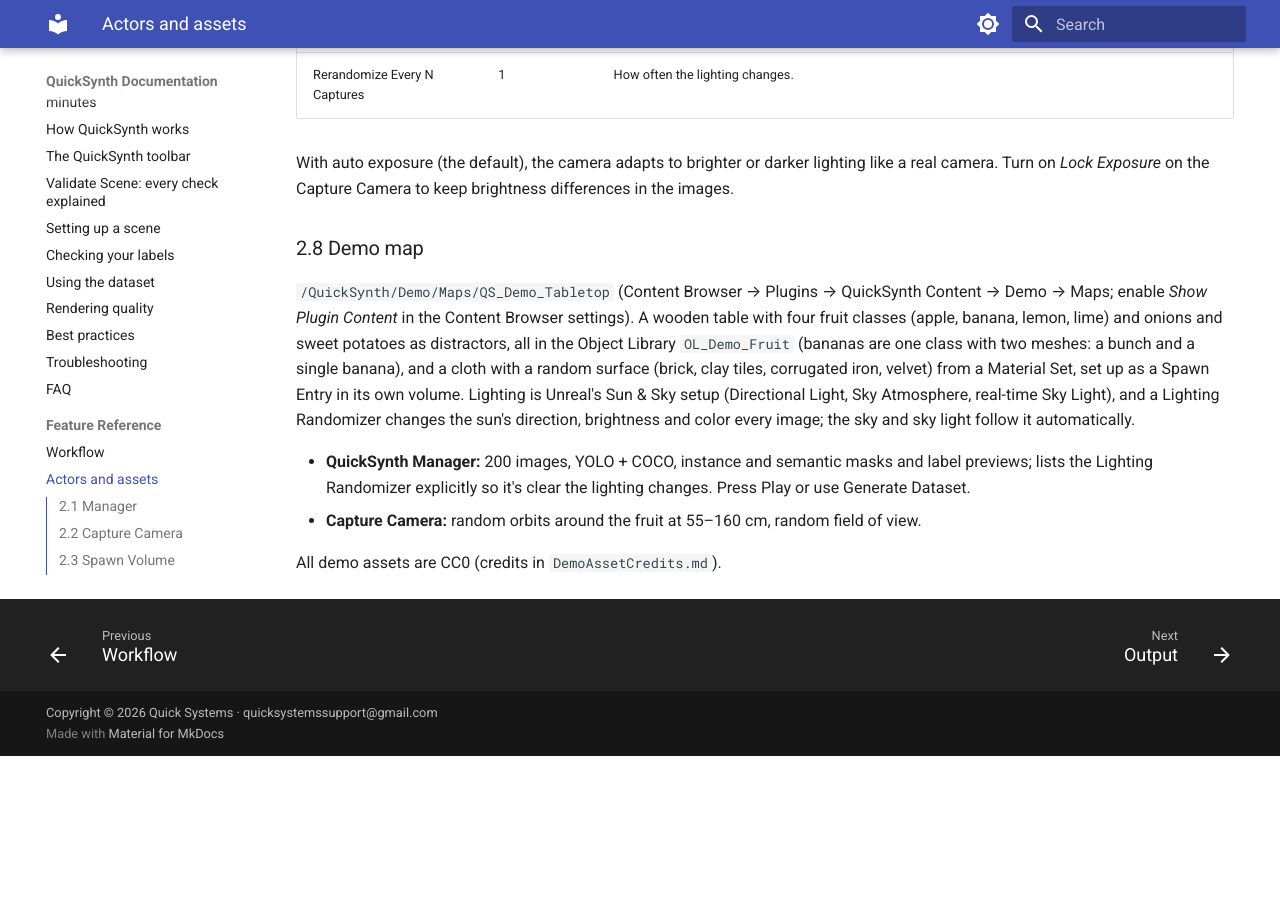
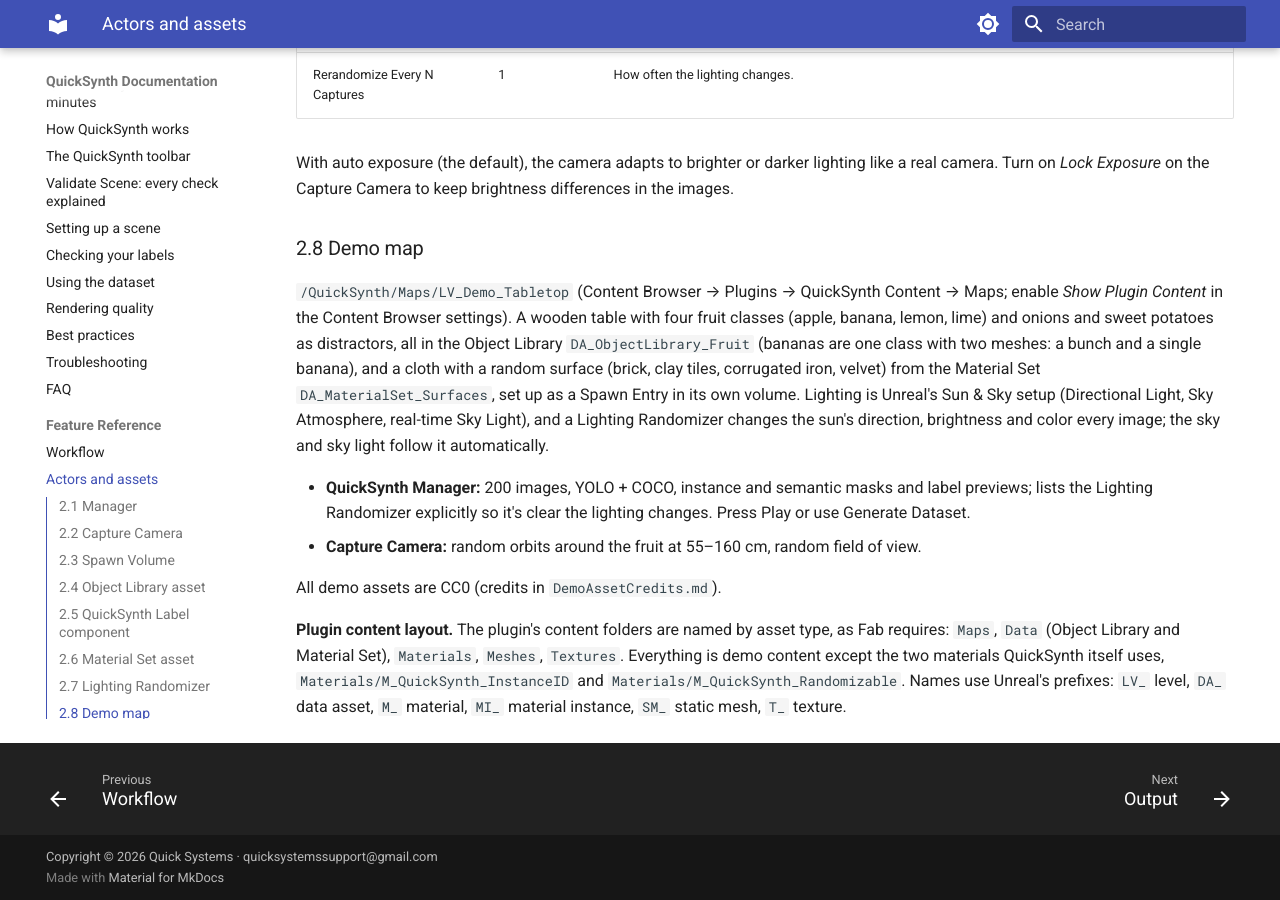
Before and after one commit to QuickSystemsTeam/QuickSynth, an MkDocs documentation site: the page built from docs/reference/actors-and-assets.md, in a window 1280 px wide and 900 px high, scrolled down 8344 px. Built offline with MkDocs 1.6.1 and Material for MkDocs 9.7.7, drawn with Linux system fonts in a browser that asks for light colours; before the commit the page ends 9100 px from its top, so only the background shows below that.

Commit message:
Demo map renamed to LV_Demo_Tabletop; content layout by asset type

```diff
--- a/docs/reference/actors-and-assets.md
+++ b/docs/reference/actors-and-assets.md
@@ -219,11 +219,11 @@ With auto exposure (the default), the camera adapts to brighter or darker lighti
 
 ### 2.8 Demo map
 
-`/QuickSynth/Demo/Maps/QS_Demo_Tabletop` (Content Browser → Plugins → QuickSynth Content → Demo → Maps; enable
+`/QuickSynth/Maps/LV_Demo_Tabletop` (Content Browser → Plugins → QuickSynth Content → Maps; enable
 *Show Plugin Content* in the Content Browser settings). A wooden table with four fruit classes (apple, banana,
-lemon, lime) and onions and sweet potatoes as distractors, all in the Object Library `OL_Demo_Fruit` (bananas
+lemon, lime) and onions and sweet potatoes as distractors, all in the Object Library `DA_ObjectLibrary_Fruit` (bananas
 are one class with two meshes: a bunch and a single banana), and a cloth with a random surface (brick, clay tiles,
-corrugated iron, velvet) from a Material Set, set up as a Spawn Entry in its own volume. Lighting is Unreal's Sun & Sky setup (Directional Light, Sky
+corrugated iron, velvet) from the Material Set `DA_MaterialSet_Surfaces`, set up as a Spawn Entry in its own volume. Lighting is Unreal's Sun & Sky setup (Directional Light, Sky
 Atmosphere, real-time Sky Light), and a Lighting Randomizer changes the sun's direction, brightness and color every
 image; the sky and sky light follow it automatically.
 
@@ -233,3 +233,9 @@ image; the sky and sky light follow it automatically.
 - **Capture Camera:** random orbits around the fruit at 55–160 cm, random field of view.
 
 All demo assets are CC0 (credits in `DemoAssetCredits.md`).
+
+**Plugin content layout.** The plugin's content folders are named by asset type, as Fab requires: `Maps`, `Data`
+(Object Library and Material Set), `Materials`, `Meshes`, `Textures`. Everything is demo content except the two
+materials QuickSynth itself uses, `Materials/M_QuickSynth_InstanceID` and `Materials/M_QuickSynth_Randomizable`.
+Names use Unreal's prefixes: `LV_` level, `DA_` data asset, `M_` material, `MI_` material instance, `SM_` static
+mesh, `T_` texture.
```
Also changed, not shown: docs/guide/quick-start-your-first-dataset-in-5-minutes.md (+2 -2 lines).
